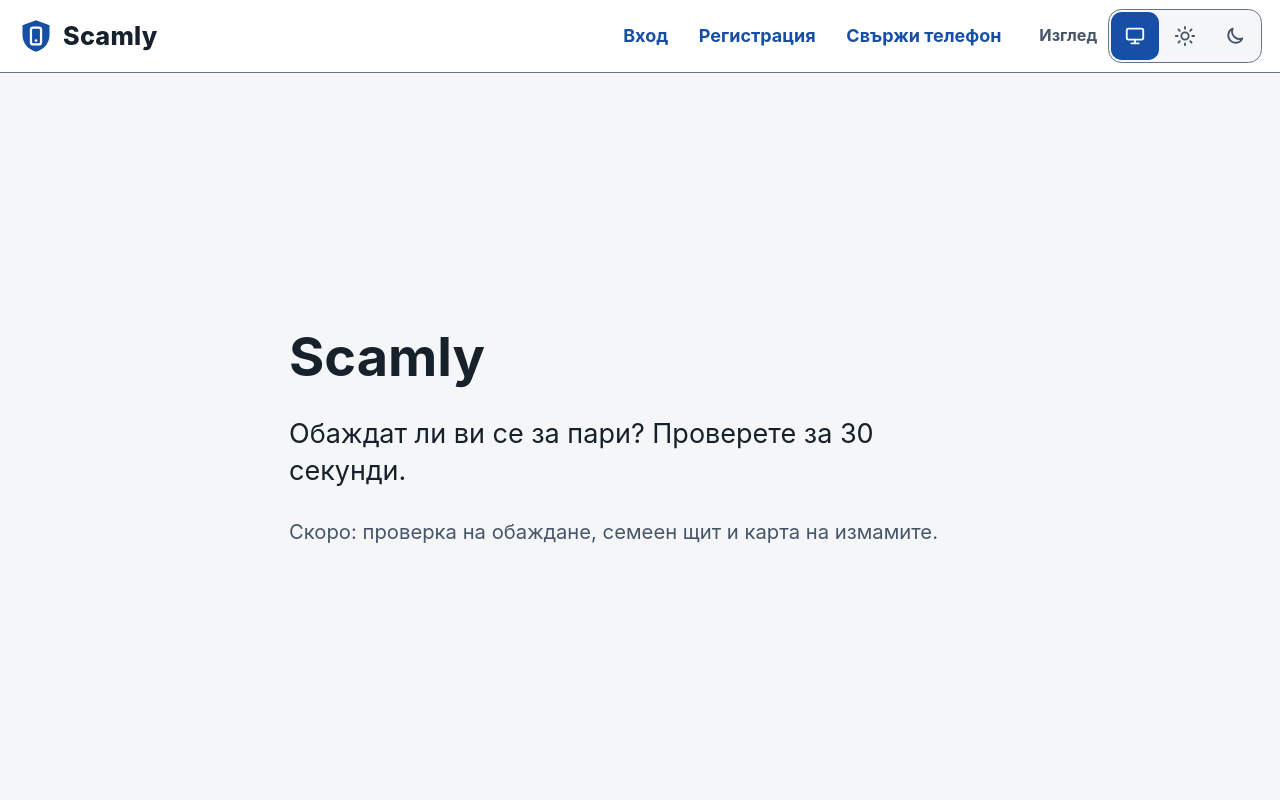
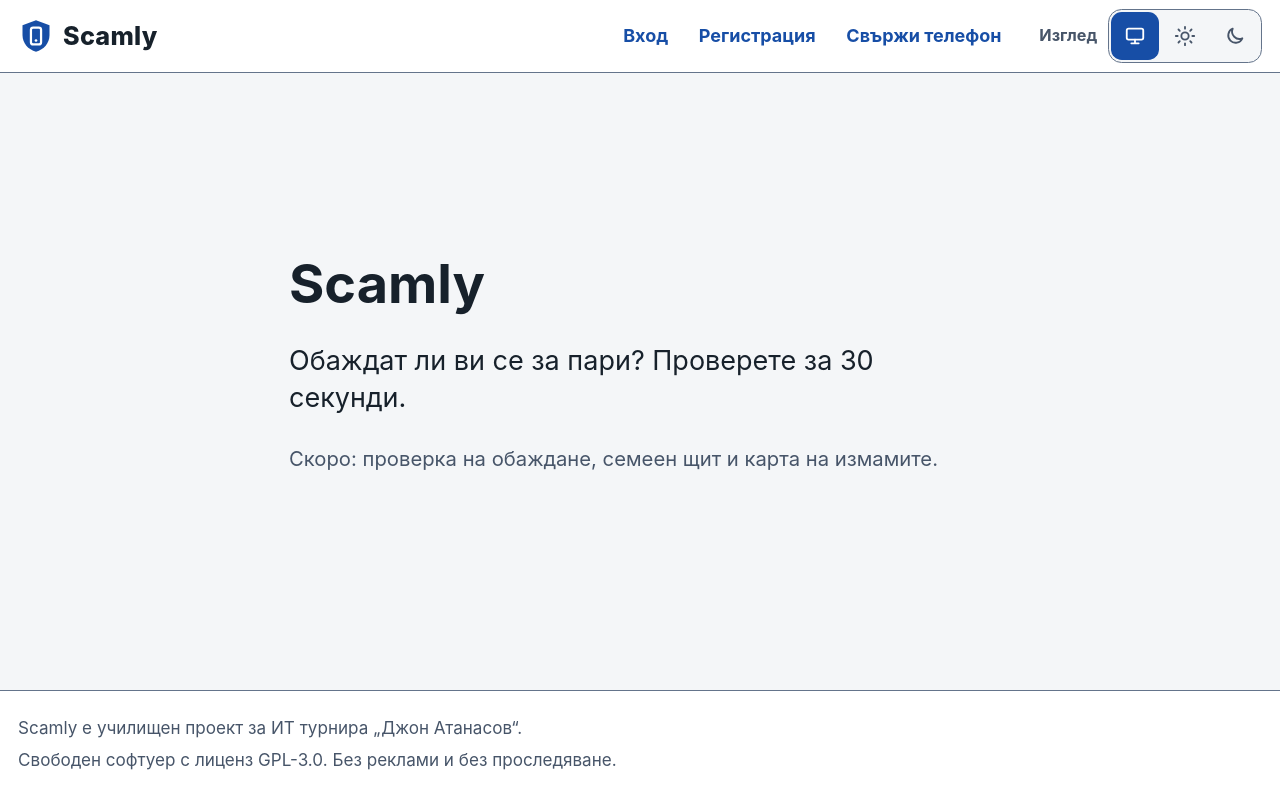
Before and after one commit to AVGe0rgiev23/Scamly, a Next.js app: page / in a window 1280 px wide. Built offline with nearby package versions, Linux system fonts and the light colour scheme.

Commit message:
Add site footer

```diff
--- a/src/app/globals.css
+++ b/src/app/globals.css
@@ -363,7 +363,7 @@ select {
   letter-spacing: 0.18em;
 }
 
-/* Site frame (W2-13): skip link, header with logo and menu, page area. */
+/* Site frame (W2-13): skip link, header with logo and menu, page area, footer. */
 .skip-link {
   position: absolute;
   left: 1rem;
@@ -447,6 +447,21 @@ select {
 .site-content:focus {
   outline: none;
 }
+.site-footer {
+  margin-top: 2rem;
+  background: var(--surface);
+  border-top: 1px solid var(--border);
+  color: var(--muted);
+  font-size: 0.95rem;
+}
+.site-footer-inner {
+  display: grid;
+  gap: 0.25rem;
+  width: 100%;
+  max-width: 72rem;
+  margin: 0 auto;
+  padding: 1.25rem 1rem 1.5rem;
+}
 /* On a phone the menu gets its own row under the logo and the theme switch, using the
  * full width; the label „Изглед“ is then only read aloud (sr-only style), to save space. */
 @media (max-width: 40rem) {
--- a/src/app/layout.tsx
+++ b/src/app/layout.tsx
@@ -1,10 +1,11 @@
 // The root layout: the <html> and <body> that wrap every page of the app, and the
-// shared frame around each page (the header with logo, menu and theme switch).
+// shared frame around each page: the header (logo, menu, theme switch) and the footer.
 // The page language is Bulgarian (lang="bg"), which screen readers and browsers use.
 
 import type { Metadata } from "next";
 import type { ReactNode } from "react";
 import { bg } from "@/i18n/bg";
+import { SiteFooter } from "@/components/layout/SiteFooter";
 import { SiteHeader } from "@/components/layout/SiteHeader";
 import "./globals.css";
 
@@ -30,6 +31,7 @@ export default function RootLayout({ children }: { children: ReactNode }) {
         <div id="content" tabIndex={-1} className="site-content">
           {children}
         </div>
+        <SiteFooter />
       </body>
     </html>
   );
--- /dev/null
+++ b/src/components/layout/SiteFooter.tsx
@@ -0,0 +1,15 @@
+// The bottom bar of every page: what Scamly is (a school project), its licence and
+// our promise of no ads and no tracking. A Server Component with plain text.
+
+import { bg } from "@/i18n/bg";
+
+export function SiteFooter() {
+  return (
+    <footer className="site-footer">
+      <div className="site-footer-inner">
+        <p>{bg.layout.footerProject}</p>
+        <p>{bg.layout.footerPrinciples}</p>
+      </div>
+    </footer>
+  );
+}
--- a/src/i18n/bg.ts
+++ b/src/i18n/bg.ts
@@ -24,7 +24,7 @@ export const bg = {
     notFoundText: "Няма страница на този адрес.",
     backHome: "Към началната страница",
   },
-  // The frame around every page: header with menu (W2-13, src/components/layout/).
+  // The frame around every page: header with menu, and footer (W2-13, src/components/layout/).
   layout: {
     skipToContent: "Към основното съдържание",
     // Read by screen readers after the logo text, so the logo link says where it leads.
@@ -33,6 +33,8 @@ export const bg = {
     login: "Вход",
     register: "Регистрация",
     pair: "Свържи телефон",
+    footerProject: `${APP_NAME} е училищен проект за ИТ турнира „Джон Атанасов“.`,
+    footerPrinciples: "Свободен софтуер с лиценз GPL-3.0. Без реклами и без проследяване.",
   },
   theme: {
     label: "Изглед",
```
